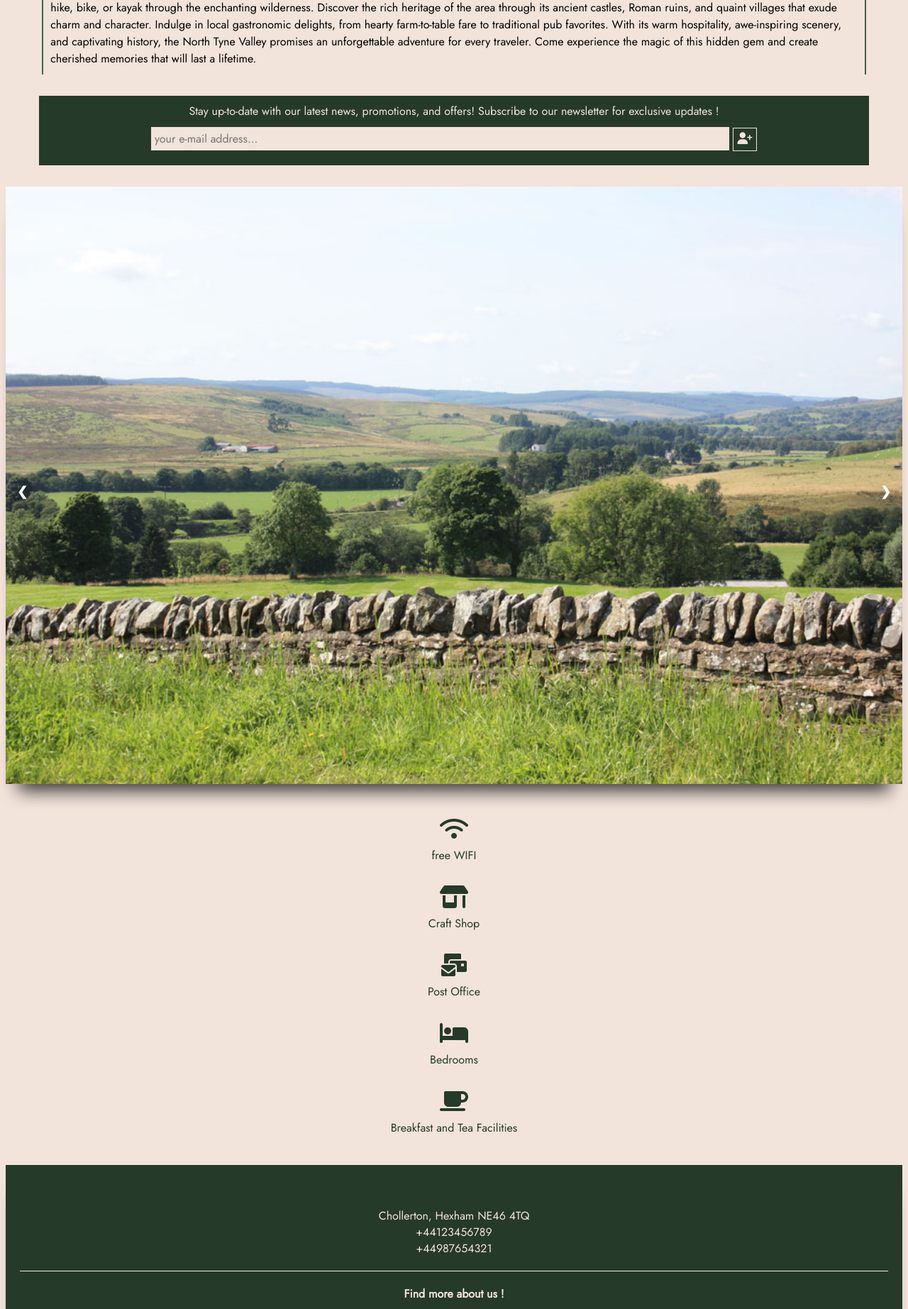
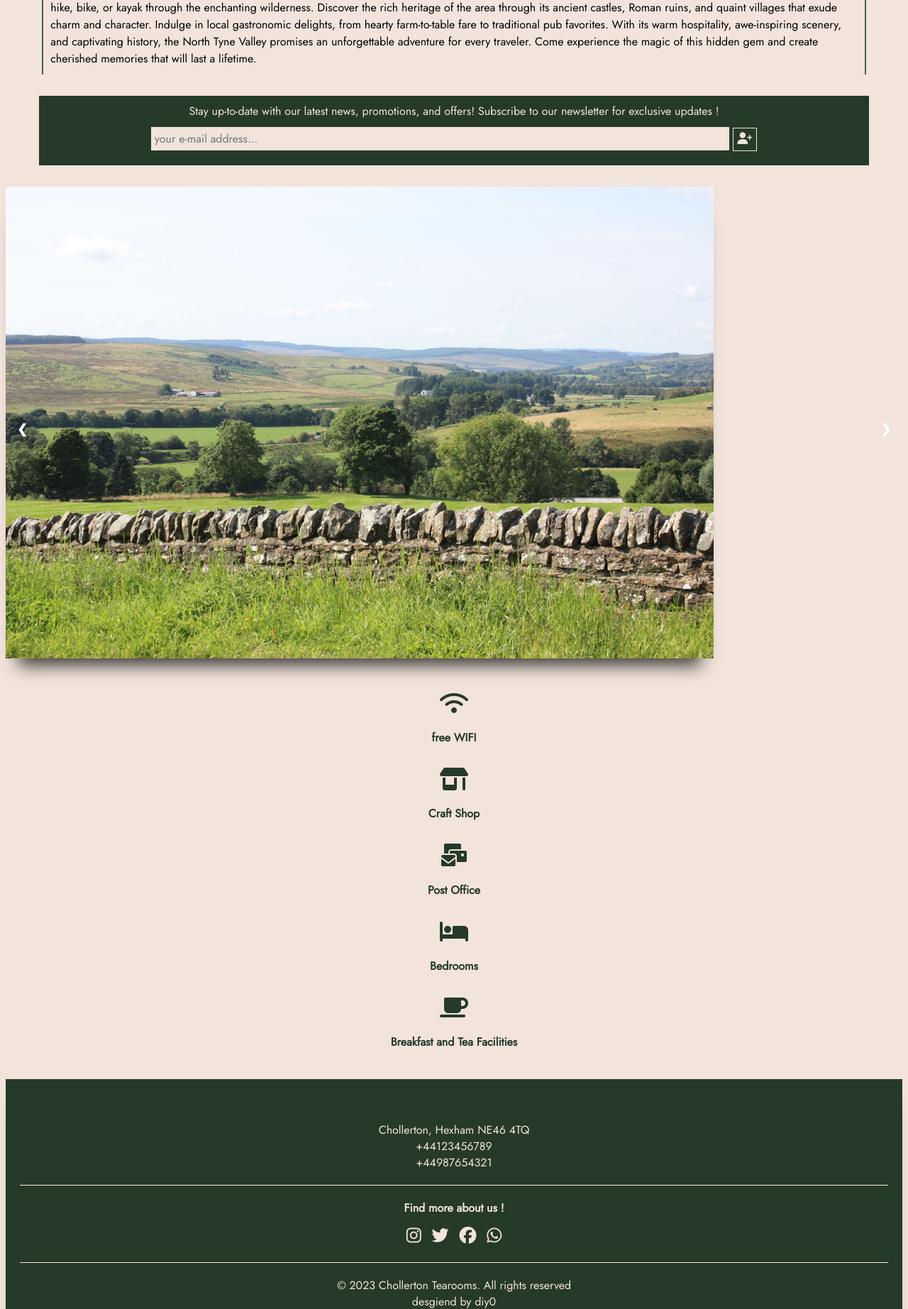
Before and after one commit to itsdiy0/Chollerton-Tearooms, a PHP site: page / in a window 1280 px wide. Shown: the part 895-2740 px from the top of the page at 71% size. Run offline with PHP 8.4, Linux system fonts and the light colour scheme; some libraries are stand-ins or nearby versions.

Commit message:
Update index.php

```diff
--- a/index.php
+++ b/index.php
@@ -9,7 +9,7 @@
   </p>
   <div class="newsLetterBox">
     Stay up-to-date with our latest news, promotions, and offers! Subscribe to our newsletter for exclusive updates !
-    <form action="">
+    <form action="#">
         <input type="text" placeholder="your e-mail address... ">
         <button type="submit">
           <i class="fa-solid fa-user-plus"></i>
@@ -21,28 +21,34 @@
 <div class="slideshowSec">
 
 <div class="mySlides fade">
-  <img src="assessts/images/1.jpg" style="width:100%">
+  <img src="assessts/images/1.jpg" alt="1">
 </div>
 
 <div class="mySlides fade">
-  <img src="assessts/images/2.jpg" style="width:100%">
+  <img src="assessts/images/2.jpg" alt="2">
 </div>
 
 <div class="mySlides fade">
-  <img src="assessts/images/3.jpg" style="width:100%">
+  <img src="assessts/images/3.jpg" alt="3">
 </div>
 
 <div class="mySlides fade">
-  <img src="assessts/images/4.jpg" style="width:100%">
+   <img src="assessts/images/7.jpg" alt="4">
 </div>
 
 <div class="mySlides fade">
-  <img src="assessts/images/5.jpg" style="width:100%">
+  <img src="assessts/images/4.jpg" alt="5">
 </div>
 
 <div class="mySlides fade">
-  <img src="assessts/images/6.jpg" style="width:100%">
+  <img src="assessts/images/5.jpg" alt="6">
 </div>
+
+<div class="mySlides fade">
+  <img src="assessts/images/6.jpg" alt="7">
+</div>
+
+
 
 <a class="prev" onclick="plusSlides(-1)">&#10094;</a>
 <a class="next" onclick="plusSlides(1)">&#10095;</a>
@@ -56,23 +62,23 @@
 <section class="feautures">
   <div class="feauturesList">
   <div class="feauturesIcon"><i class="fa-solid fa-wifi"></i></div>
-    free WIFI
+      <h4>free WIFI</h4>
   </div>
   <div class="feauturesList">
   <div class="feauturesIcon"><i class="fa-solid fa-shop"></i></div>
-    Craft Shop
+      <h4>Craft Shop</h4>
   </div>
   <div class="feauturesList">
   <div class="feauturesIcon"><i class="fa-solid fa-envelopes-bulk"></i></div>
-        Post Office
+      <h4>Post Office</h4>
   </div>
   <div class="feauturesList">
   <div class="feauturesIcon"><i class="fa-solid fa-bed"></i></div>
-    Bedrooms
+      <h4> Bedrooms</h4>
   </div>
   <div class="feauturesList">
   <div class="feauturesIcon"><i class="fa-solid fa-mug-saucer"></i></div>
-  Breakfast and Tea Facilities
+      <h4>Breakfast and Tea Facilities</h4>
   </div>
 </section>
 
```
